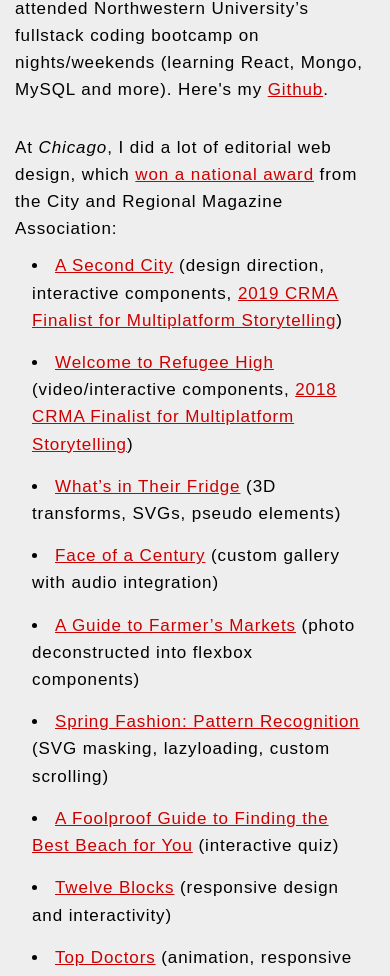
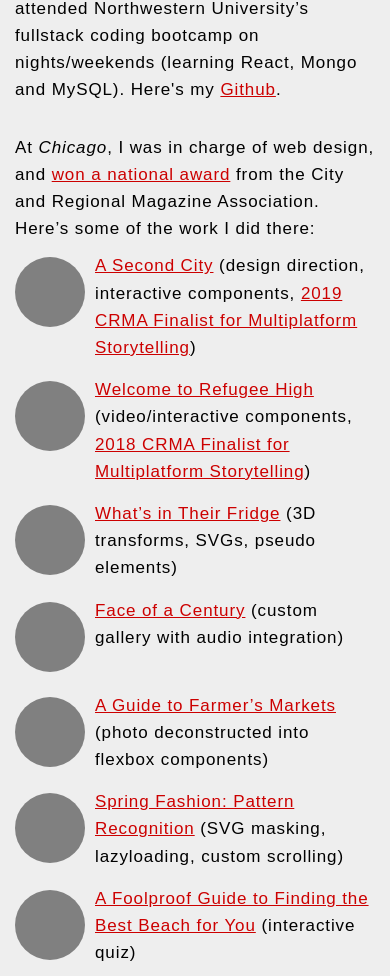
Before and after one commit to ktut/portfolio-vue, a Vue app in the folder portfolio/: page / in a window 390 px wide. Shown: the part 1013-1989 px from the top of the page. Built offline with nearby package versions, Linux system fonts and the light colour scheme; a web font is replaced by a local one.

Commit message:
start work on thumbnails for mobile

```diff
--- a/portfolio/src/App.vue
+++ b/portfolio/src/App.vue
@@ -1,7 +1,12 @@
 <script>
+// css
 require('@/assets/styles/reset.css');
 require('@/assets/styles/main.css');
+require('@/assets/styles/transitions.css');
 require('@/assets/styles/theme1.css');
+
+// js
+// import smoothScroll from './methods/smoothscroll.js';
 
 
 export default {
@@ -10,7 +15,7 @@
     return {
       greeting: 'Hey there,',
       themes: ['theme1'],
-      gradientFocus: '50%',
+      gradientFocusPercentage: '50%',
     }
   },
   mounted() {
@@ -18,14 +23,14 @@
   },
   computed: {
     titleCardGradient() {
-      return 'background: linear-gradient(to right, rgba(190,190,190,1) 0%,rgba(255,255,255,1) ' + this.gradientFocus + ',rgba(190,190,190,1) 100%)';
+      return 'background: linear-gradient(to right, rgba(190,190,190,1) 0%,rgba(255,255,255,1) ' + this.gradientFocusPercentage + ',rgba(190,190,190,1) 100%)';
     }
   },
   methods: {
     updateGradientPosition() {
       let cursorX = event.pageX;
       let titleWidth = document.getElementById('title').offsetWidth;
-      this.gradientFocus = parseInt((cursorX / titleWidth).toFixed(2) * 100) + '%';
+      this.gradientFocusPercentage = parseInt((cursorX / titleWidth).toFixed(2) * 100) + '%';
     },
     updateGreetingByTimeOfDay() {
       const currentTime = new Date().getHours();
@@ -62,16 +67,16 @@
     <h2>{{greeting}}</h2>
     <h1>I’m Ramzi.</h1>
 
-    <h2>I’m a <a href="#web-design">web designer and developer</a>, <a href="http://www.rkdvisuals.com" target="_blank">photographer</a>, <a href="http://www.rkdvisuals.com/video" target="_blank">videographer</a>, <a href="http://www.rkdvisuals.com/design/" target="_blank">print designer</a>, and more.</h2>
+    <h2>I’m a <a id="test" href="#web-design">web designer and developer</a>, <a href="http://www.rkdvisuals.com" target="_blank">photographer</a>, <a href="http://www.rkdvisuals.com/video" target="_blank">videographer</a>, <a href="http://www.rkdvisuals.com/design/" target="_blank">print designer</a>, and more.</h2>
   </section>
 
   <section class="about" id="about">
 
-      <p>Currently I do front-end web development for Fitch Ratings (using Vue.js, GraphQL, Node, Atomic CSS). Previously, I was the web guy for <a href="http://www.chicagomag.com" target="_blank"><em>Chicago</em></a> magazine, and attended Northwestern University’s fullstack coding bootcamp on nights/weekends (learning React, Mongo, MySQL and more). Here's my <a href="https://github.com/ktut" target="_blank">Github</a>.</p>
+      <p>Currently I do front-end web development for Fitch Ratings (using Vue.js, GraphQL, Node, Atomic CSS). Previously, I was the web guy for <a href="http://www.chicagomag.com" target="_blank"><em>Chicago</em></a> magazine, and attended Northwestern University’s fullstack coding bootcamp on nights/weekends (learning React, Mongo and MySQL). Here's my <a href="https://github.com/ktut" target="_blank">Github</a>.</p>
   </section>
 
   <section class="web-design" id="web-design">
-    <p style="margin-bottom: 10px;">At <em>Chicago</em>, I did a lot of editorial web design, which <a href="https://citymag.org/crma_events/national-city-and-regional-magazine-2018-award-winners/" target="_blank">won a national award</a> from the City and Regional Magazine Association:</p>
+    <p style="margin-bottom: 10px;">At <em>Chicago</em>, I was in charge of web design, and <a href="https://citymag.org/crma_events/national-city-and-regional-magazine-2018-award-winners/" target="_blank">won a national award</a> from the City and Regional Magazine Association. Here’s some of the work I did there:</p>
 
     <ul class="resp">
       <li>
@@ -81,7 +86,11 @@
             Your browser does not support the video tag.
           </video>
         </a>
+
+        <a href="http://www.chicagomag.com/city-life/February-2018/A-Second-City-West-Side-Health-Life-Expectancy/" class="thumb"></a>
+        <div class="text">
           <a href="http://www.chicagomag.com/city-life/February-2018/A-Second-City-West-Side-Health-Life-Expectancy/" target="_blank">A Second City</a> (design direction, interactive components, <a href="https://citymag.org/crma_events/2019-national-city-and-regional-magazine-awards-finalists/" target="_blank">2019 CRMA Finalist for Multiplatform Storytelling</a>)
+        </div>
       </li>
 
       <li>
@@ -92,7 +101,10 @@
           </video>
         </a>
 
+        <a href="http://www.chicagomag.com/Chicago-Magazine/June-2017/Welcome-to-Refugee-High/" class="thumb"></a>
+        <div class="text">
           <a href="http://www.chicagomag.com/Chicago-Magazine/June-2017/Welcome-to-Refugee-High/" target="_blank">Welcome to Refugee High</a> (video/interactive components, <a href="https://citymag.org/crma_events/2018-national-city-and-regional-magazine-awards-finalists/" target="_blank">2018 CRMA Finalist for Multiplatform Storytelling</a>)
+        </div>
       </li>
 
       <li>
@@ -102,7 +114,11 @@
             Your browser does not support the video tag.
           </video>
         </a>
+
+        <a href="http://www.chicagomag.com/Chicago-Magazine/July-2017/Whats-In-Their-Fridge/" class="thumb"></a>
+        <div class="text">
           <a href="http://www.chicagomag.com/Chicago-Magazine/July-2017/Whats-In-Their-Fridge/" target="_blank">What’s in Their Fridge</a> (3D transforms, SVGs, pseudo elements)
+        </div>
       </li>
 
       <li>
@@ -112,7 +128,11 @@
             Your browser does not support the video tag.
           </video>
         </a>
+
+        <a href="http://www.chicagomag.com/Chicago-Magazine/May-2017/Faces-of-a-Century/" class="thumb"></a>
+        <div class="text">
           <a href="http://www.chicagomag.com/Chicago-Magazine/May-2017/Faces-of-a-Century/" target="_blank">Face of a Century</a> (custom gallery with audio integration)
+        </div>
       </li>
 
       <li>
@@ -122,7 +142,11 @@
             Your browser does not support the video tag.
           </video>
         </a>
+
+        <a href="http://www.chicagomag.com/Chicago-Magazine/June-2017/Farmers-Markets/" class="thumb"></a>
+        <div class="text">
           <a href="http://www.chicagomag.com/Chicago-Magazine/June-2017/Farmers-Markets/" target="_blank">A Guide to Farmer’s Markets</a> (photo deconstructed into flexbox components)
+        </div>
       </li>
 
       <li>
@@ -132,7 +156,11 @@
             Your browser does not support the video tag.
             </video>
         </a>
+
+        <a href="http://www.chicagomag.com/Chicago-Magazine/March-2018/Spring-Fashion-2018/" class="thumb"></a>
+        <div class="text">
           <a href="http://www.chicagomag.com/Chicago-Magazine/March-2018/Spring-Fashion-2018/" target="_blank">Spring Fashion: Pattern Recognition</a> (SVG masking, lazyloading, custom scrolling)
+        </div>
       </li>
 
       <li>
@@ -142,7 +170,11 @@
           Your browser does not support the video tag.
           </video>
         </a>
+
+        <a class="thumb"></a>
+        <div class="text">
           <a href="http://www.chicagomag.com/Chicago-Magazine/July-2017/Summer-Guide/Get-Beached/" target="_blank">A Foolproof Guide to Finding the Best Beach for You</a> (interactive quiz)
+        </div>
       </li>
 
       <li>
@@ -152,7 +184,11 @@
             Your browser does not support the video tag.
           </video>
         </a>
+
+        <a href="http://www.chicagomag.com/Chicago-Magazine/November-2018/12-Blocks/" class="thumb"></a>
+        <div class="text">
           <a href="http://www.chicagomag.com/Chicago-Magazine/November-2018/12-Blocks/" target="_blank">Twelve Blocks</a> (responsive design and interactivity)
+        </div>
       </li>
 
       <li>
@@ -162,7 +198,11 @@
           Your browser does not support the video tag.
           </video>
         </a>
+
+        <a href="http://www.chicagomag.com/Chicago-Magazine/January-2018/Top-Doctors/" class="thumb"></a>
+        <div class="text">
           <a href="http://www.chicagomag.com/Chicago-Magazine/January-2018/Top-Doctors/" target="_blank">Top Doctors</a> (animation, responsive design)
+        </div>
       </li>
 
       <li>
@@ -172,8 +212,11 @@
             Your browser does not support the video tag.
           </video>
         </a>
-        <a href="http://www.chicagomag.com/Chicago-Magazine/August-2018/What-Trauma-Docs-Know/" target="_blank">What Trauma Docs Know</a> (CSS Grid, typography
-        )
+
+        <a href="http://www.chicagomag.com/Chicago-Magazine/August-2018/What-Trauma-Docs-Know/" class="thumb"></a>
+        <div class="text">
+          <a href="http://www.chicagomag.com/Chicago-Magazine/August-2018/What-Trauma-Docs-Know/" target="_blank">What Trauma Docs Know</a> (CSS Grid, typography)
+        </div>
       </li>
 
       <li>
@@ -183,7 +226,11 @@
             Your browser does not support the video tag.
           </video>
         </a>
+
+        <a href="http://www.chicagomag.com/Chicago-Magazine/August-2018/House-Music/" class="thumb"></a>
+        <div class="text">
           <a href="http://www.chicagomag.com/Chicago-Magazine/August-2018/House-Music/" target="_blank">House Music</a> (Spotify integration, interactive Roland TB-303)
+        </div>
       </li>
 
       <li>
@@ -193,7 +240,10 @@
             Your browser does not support the video tag.
           </video>
         </a>
+        <a href="http://www.chicagomag.com/Chicago-Magazine/September-2017/How-to-Buy-Art/" class="thumb"></a>
+        <div class="text">
           <a href="http://www.chicagomag.com/Chicago-Magazine/September-2017/How-to-Buy-Art/" target="_blank">How to Buy Art</a> (responsive design using viewheight units)
+        </div>
       </li>
     </ul>
 
--- a/portfolio/src/assets/styles/main.css
+++ b/portfolio/src/assets/styles/main.css
@@ -52,13 +52,25 @@
 
 ul {
     list-style-position: inside;
-    padding-left: 1rem;
 }
 
 li {
+    display: flex;
     font-weight: 300;
     margin-bottom: 15px;
-    list-style-type: disc;
+}
+
+li a.thumb {
+    flex-shrink: 0;
+    background-size: cover;
+    background-position: center;
+    width: 70px;
+    height: 70px;
+    background: grey;
+    border-radius: 75px;
+    float: left;
+    margin: 5px 10px 5px 0;
+    clear: both;
 }
 
 p em {
@@ -89,7 +101,6 @@
 }
 
 ul {
-    padding-right: 15px;
     margin: 0 auto;
 }
 
--- a/portfolio/src/assets/styles/theme1.css
+++ b/portfolio/src/assets/styles/theme1.css
@@ -55,7 +55,11 @@
 
 @media (min-width: 768px) {
 
-    .no.resp {
+    li .thumb {
+        display: none;
+    }
+
+    a.no-resp {
         display: block;
     }
 
--- /dev/null
+++ b/portfolio/src/assets/styles/transitions.css
@@ -0,0 +1,12 @@
+/* TRANSITIONS */
+
+body,
+.in-transition {
+    transition: transform 400ms ease;
+}
+
+@media (prefers-reduced-motion: reduce) {
+    * {
+        transition: none !important;
+    }
+}
--- /dev/null
+++ b/portfolio/src/methods/smoothscroll.js
@@ -0,0 +1,41 @@
+// // thanks to https://codepen.io/vincentorback/pen/FCpBo
+
+// export default function(element) {
+//     var targetOffset, currentPosition,
+//     body = document.body,
+//     button = document.getElementById('test'),
+//     animateTime = 400;
+
+//     function getPageScroll() {
+//     var yScroll;
+
+//     if (window.pageYOffset) {
+//         yScroll = window.pageYOffset;
+//     } else if (document.documentElement && document.documentElement.scrollTop) {
+//         yScroll = document.documentElement.scrollTop;
+//     } else if (document.body) {
+//         yScroll = document.body.scrollTop;
+//     }
+//     return yScroll;
+//     }
+
+//     button.addEventListener('click', function (event) {
+
+//     targetOffset = document.getElementById(event.target.hash.substr(1)).offsetTop;
+//     currentPosition = getPageScroll();
+
+//     body.classList.add('in-transition');
+//     body.style.WebkitTransform = "translate(0, -" + (targetOffset - currentPosition) + "px)";
+//     body.style.MozTransform = "translate(0, -" + (targetOffset - currentPosition) + "px)";
+//     body.style.transform = "translate(0, -" + (targetOffset - currentPosition) + "px)";
+
+//     window.setTimeout(function () {
+//         body.classList.remove('in-transition');
+//         body.style.cssText = "";
+//         window.scrollTo(0, targetOffset);
+//     }, animateTime);
+
+//     event.preventDefault();
+
+//     }, false);
+// }
```
Lines whose indentation alone changed are shown as unchanged.
